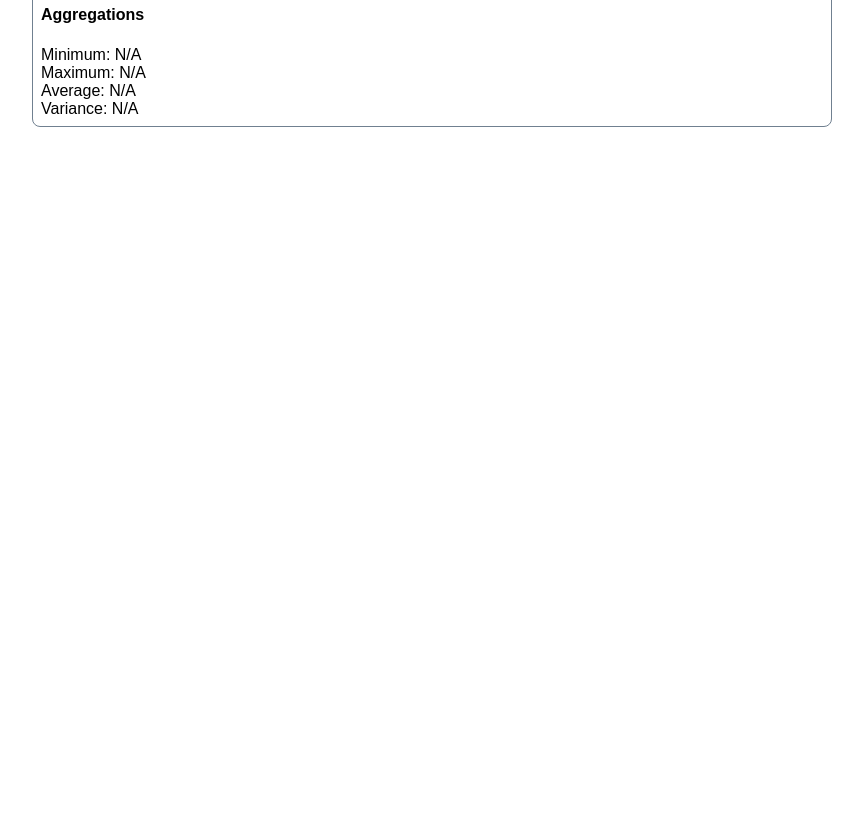
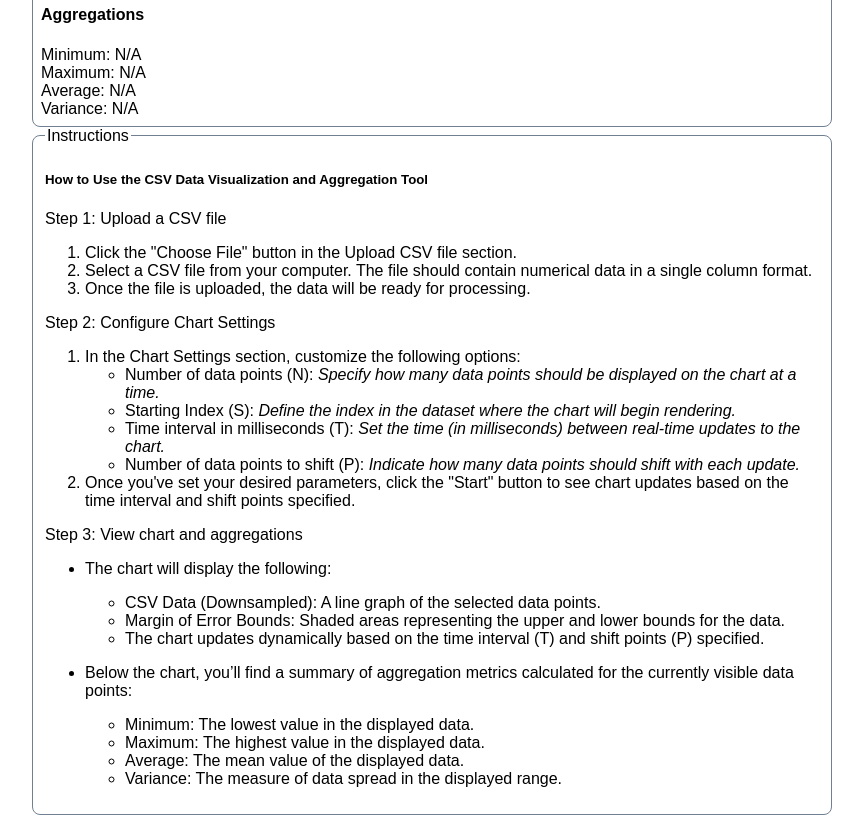
Before and after one commit to ghazaryanhayk/csv-plot-drawing, a React (Vite) app: page / in a window 1280 px wide. Shown: the part 620-1443 px from the top of the page, without its empty margins (208-1071 px from the left). Before the commit the page ends 800 px from the top, so only its background shows below. Built offline with nearby package versions, Linux system fonts and the light colour scheme.

Commit message:
Instructions added

```diff
--- a/src/App.tsx
+++ b/src/App.tsx
@@ -2,6 +2,7 @@ import { Tools } from "./components/Tools.tsx";
 import { Preview } from "./components/Preview.tsx";
 import { FileUploader } from "./components/FileUploader.tsx";
 import { DataProvider } from "./contexts/DataContext.tsx";
+import { Instructions } from "./components/Instructions.tsx";
 
 function App() {
   return (
@@ -10,6 +11,7 @@ function App() {
         <FileUploader />
         <Tools />
         <Preview />
+        <Instructions />
       </div>
     </DataProvider>
   );
--- /dev/null
+++ b/src/components/Instructions.tsx
@@ -0,0 +1,102 @@
+export const Instructions = () => {
+  return (
+    <fieldset>
+      <legend>Instructions</legend>
+      <h5>How to Use the CSV Data Visualization and Aggregation Tool</h5>
+      <div>
+        <p>Step 1: Upload a CSV file</p>
+        <ol>
+          <li>
+            Click the "Choose File" button in the Upload CSV file section.
+          </li>
+          <li>
+            Select a CSV file from your computer. The file should contain
+            numerical data in a single column format.
+          </li>
+          <li>
+            Once the file is uploaded, the data will be ready for processing.
+          </li>
+        </ol>
+      </div>
+      <div>
+        <p>Step 2: Configure Chart Settings</p>
+        <ol>
+          <li>
+            In the Chart Settings section, customize the following options:
+            <ul>
+              <li>
+                Number of data points (N):{" "}
+                <em>
+                  Specify how many data points should be displayed on the chart
+                  at a time.
+                </em>
+              </li>
+              <li>
+                Starting Index (S):{" "}
+                <em>
+                  Define the index in the dataset where the chart will begin
+                  rendering.
+                </em>
+              </li>
+              <li>
+                Time interval in milliseconds (T):{" "}
+                <em>
+                  Set the time (in milliseconds) between real-time updates to
+                  the chart.
+                </em>
+              </li>
+              <li>
+                Number of data points to shift (P):{" "}
+                <em>
+                  Indicate how many data points should shift with each update.
+                </em>
+              </li>
+            </ul>
+          </li>
+          <li>
+            Once you've set your desired parameters, click the "Start" button to
+            see chart updates based on the time interval and shift points
+            specified.
+          </li>
+        </ol>
+      </div>
+
+      <div>
+        <p>Step 3: View chart and aggregations</p>
+        <ul>
+          <li>
+            <p>The chart will display the following:</p>
+            <ul>
+              <li>
+                CSV Data (Downsampled): A line graph of the selected data
+                points.
+              </li>
+              <li>
+                Margin of Error Bounds: Shaded areas representing the upper and
+                lower bounds for the data.
+              </li>
+              <li>
+                The chart updates dynamically based on the time interval (T) and
+                shift points (P) specified.
+              </li>
+            </ul>
+          </li>
+          <li>
+            <p>
+              Below the chart, you’ll find a summary of aggregation metrics
+              calculated for the currently visible data points:
+            </p>
+            <ul>
+              <li>Minimum: The lowest value in the displayed data.</li>
+              <li>Maximum: The highest value in the displayed data.</li>
+              <li>Average: The mean value of the displayed data.</li>
+              <li>
+                Variance: The measure of data spread in the displayed range.
+              </li>
+            </ul>
+          </li>
+        </ul>
+      </div>
+    </fieldset>
+  );
+};
```
